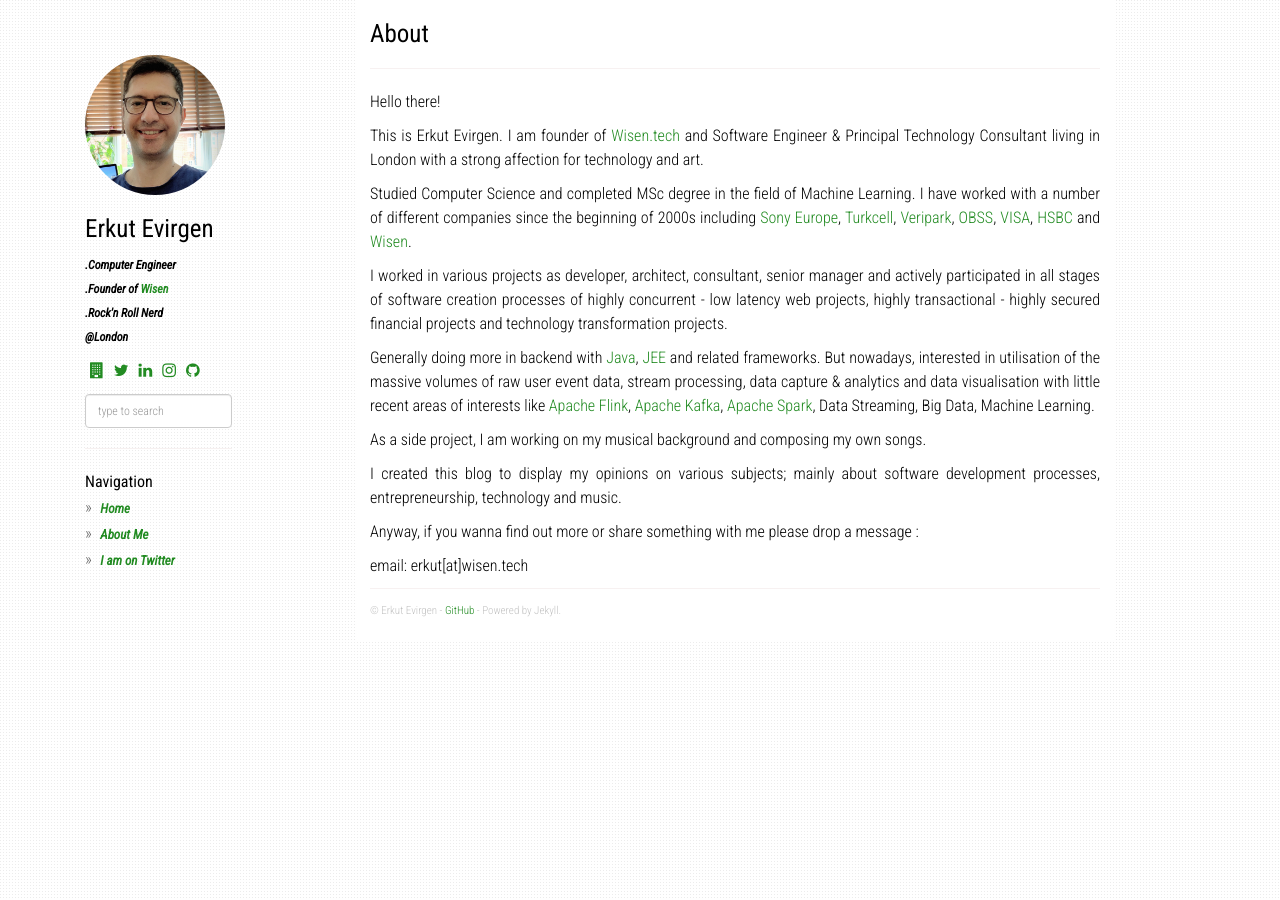
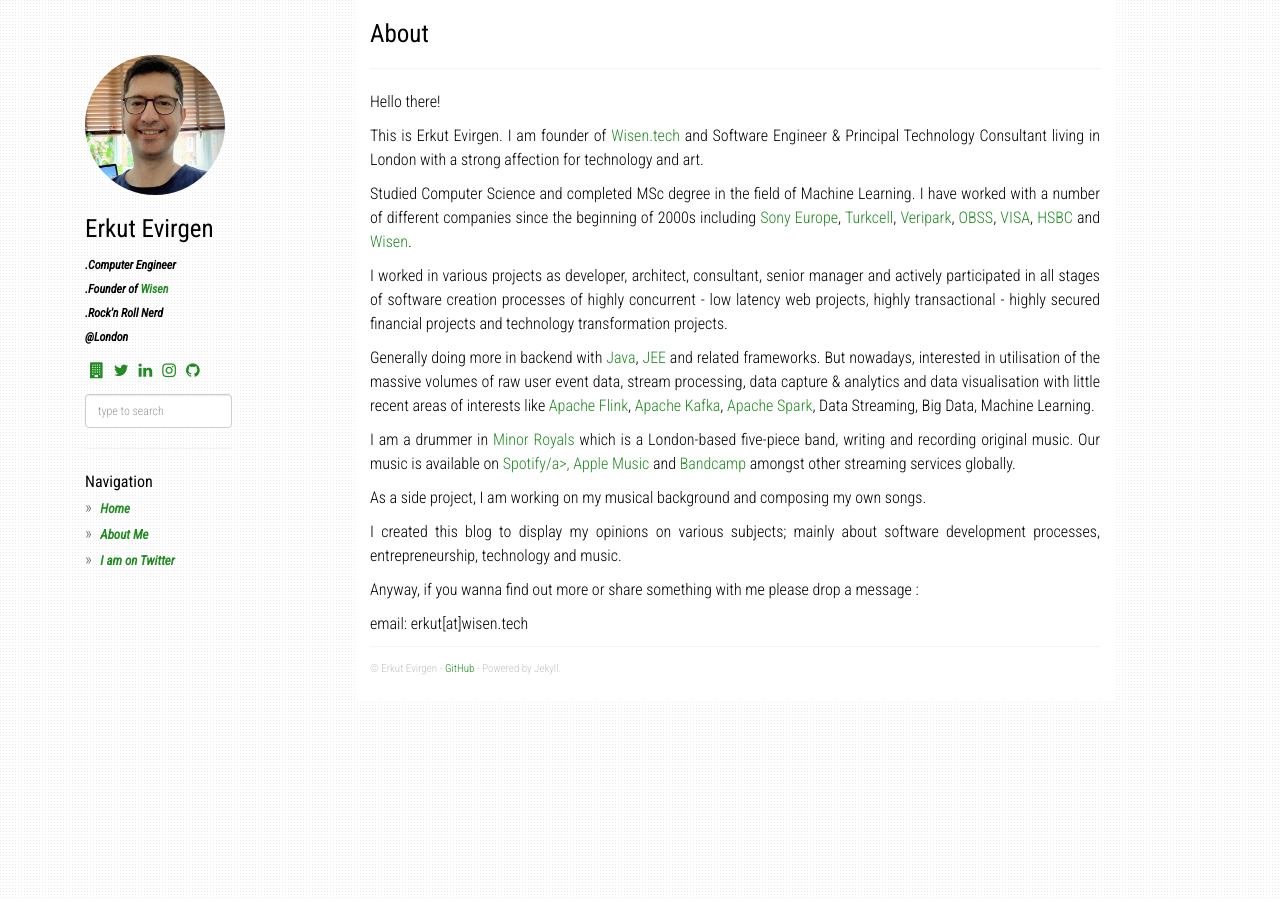
Before and after one commit to eevirgen/erk.github.io, a Jekyll site: the page built from about.md, in a window 1280 px wide. Built offline with Jekyll 4.4.1, drawn with Linux system fonts in a browser that asks for light colours; nearby versions of some CDN libraries.

Commit message:
Small changes

```diff
--- a/about.md
+++ b/about.md
@@ -19,6 +19,10 @@
 But nowadays, interested in utilisation of the massive volumes of raw user event data, stream processing, data capture & analytics and data visualisation with little recent areas of interests like <a href='https://flink.apache.org/' target="_blank">Apache Flink</a>, <a href='https://kafka.apache.org/' target="_blank">Apache Kafka</a>,
 <a href='https://spark.apache.org/' target="_blank">Apache Spark</a>, Data Streaming, Big Data, Machine Learning.
 
+
+I am a drummer in <a href='https://www.minorroyals.com/' target="_blank">Minor Royals</a> which is a London-based five-piece band, writing and recording original music.
+Our music is available on <a href='https://open.spotify.com/artist/2Zp22W2Qoa1ulHsp5QoGtg' target="_blank">Spotify/a>, <a href='https://music.apple.com/gb/artist/minor-royals/1498464032' target="_blank">Apple Music</a> and <a href='https://minorroyals.bandcamp.com/releases' target="_blank">Bandcamp</a> amongst other streaming services globally.
+
 As a side project, I am working on my musical background and composing my own songs.
 
 I created this blog to display my opinions on various subjects; mainly about software development processes, entrepreneurship, technology and music.
```
